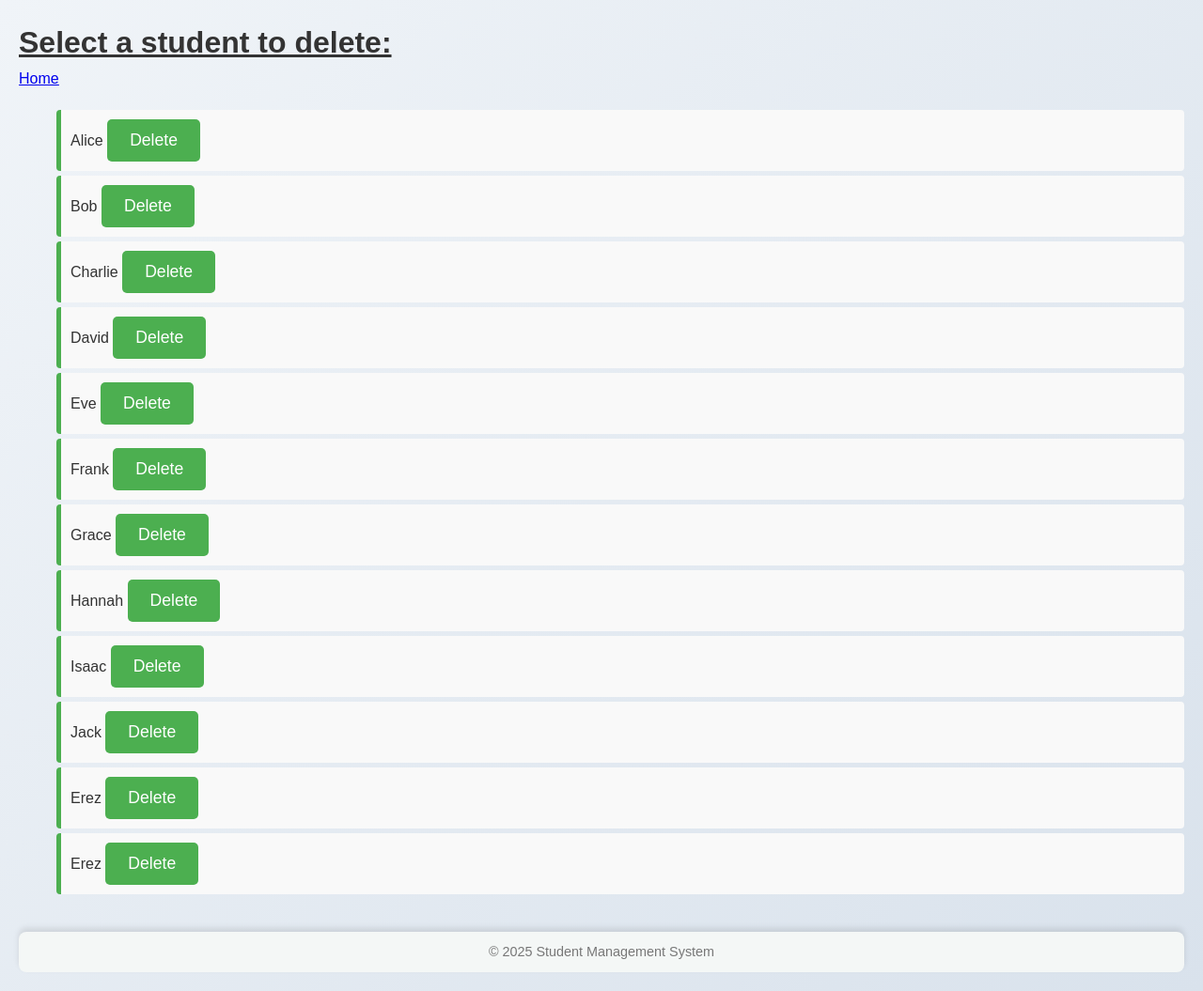
After one commit to Jabanes/CRUD-Students, a Flask app: page /delete in a window 1280 px wide. The commit adds this page. Shown: the whole page at 94% size. Run offline with Flask 3, Linux system fonts and the light colour scheme.

Commit message:
seperate file for js, msg for adding student.

```diff
--- a/app.py
+++ b/app.py
@@ -33,5 +33,16 @@ def add():
             json.dump(names, f, indent=4)
         return render_template("names.html")
 
+@app.route("/delete", methods=["GET", "POST"])
+def delete():
+    if request.method == "GET":
+     with open('names.json') as f:
+      peoples = json.load(f)
+      return render_template("delete.html", peoples = peoples)
+
+    else:
+        return render_template("delete.html")
+
+
 if __name__ == "__main__":
     app.run(debug=True)
--- a/names.json
+++ b/names.json
@@ -28,5 +28,11 @@
     },
     {
         "name": "Jack"
+    },
+    {
+        "name": "Erez"
+    },
+    {
+        "name": "Erez"
     }
 ]
--- a/static/crud.js
+++ b/static/crud.js
@@ -1,10 +1,22 @@
-// const StudentData = {
-//     studentName : document.getElementById('StudentName').value
-// }
-// add = () =>
 
-//     axios.post('http://127.0.0.1:5000/add', StudentData, {
-//         headers: {
-//             'Content-Type': 'application/json'
-//         }
-// })
+
+// C:
+const add = () => {
+    const studentName = document.getElementById('StudentName').value;
+    if (studentName) {
+
+
+        axios.post('http://127.0.0.1:5000/add', {
+            name: studentName.trim(),
+        })
+
+        document.getElementById("message-div").textContent = `Student has been added successfully!`
+    }
+    else {
+        alert("You did not fill all of the fields!")
+    }}
+
+const del = () =>{
+    console.log("Deleting...");
+
+}
--- /dev/null
+++ b/templates/delete.html
@@ -0,0 +1,17 @@
+{% extends "layout.html" %}
+
+{% block content %}
+<u>
+    <h1>Select a student to delete:</h1>
+    <a href="/">Home</a>
+</u>
+
+<ul>
+    <ul>
+        {% for person in peoples %}
+        <li>{{ person.name }} <button onclick="del()">Delete</button> </a></li>
+        {% endfor %}
+    </ul>
+
+</ul>
+{% endblock %}
--- a/templates/layout.html
+++ b/templates/layout.html
@@ -1,5 +1,6 @@
 <!DOCTYPE html>
 <html lang="en">
+
 <head>
     <meta charset="UTF-8">
     <meta name="viewport" content="width=device-width, initial-scale=1.0">
@@ -7,12 +8,13 @@
     <title>Student Management</title>
     {% endblock %}
     <link rel="stylesheet" href="static\style.css">
-    <!-- <script src="{{ url_for('static', filename='crud.js') }}"></script> -->
+    <script src="../static/crud.js"></script>
     <script src="https://cdn.jsdelivr.net/npm/axios/dist/axios.min.js"></script>
 
 
 
 </head>
+
 <body>
     <!-- Header Section -->
 
@@ -26,7 +28,7 @@
                 <ul>
                     <li><a href="/names">Manage Students</a></li>
                     <li><a href="/add">Add a student</a></li>
-                    <li><a href="">Delete a student</a></li>
+                    <li><a href="/delete">Delete a student</a></li>
                     <li><a href="">Update a student</a></li>
                 </ul>
             </nav>
@@ -39,4 +41,5 @@
         <p>&copy; 2025 Student Management System</p>
     </footer>
 </body>
+
 </html>
```
Also changed, not shown: templates/add.html (+11 -0 lines).
